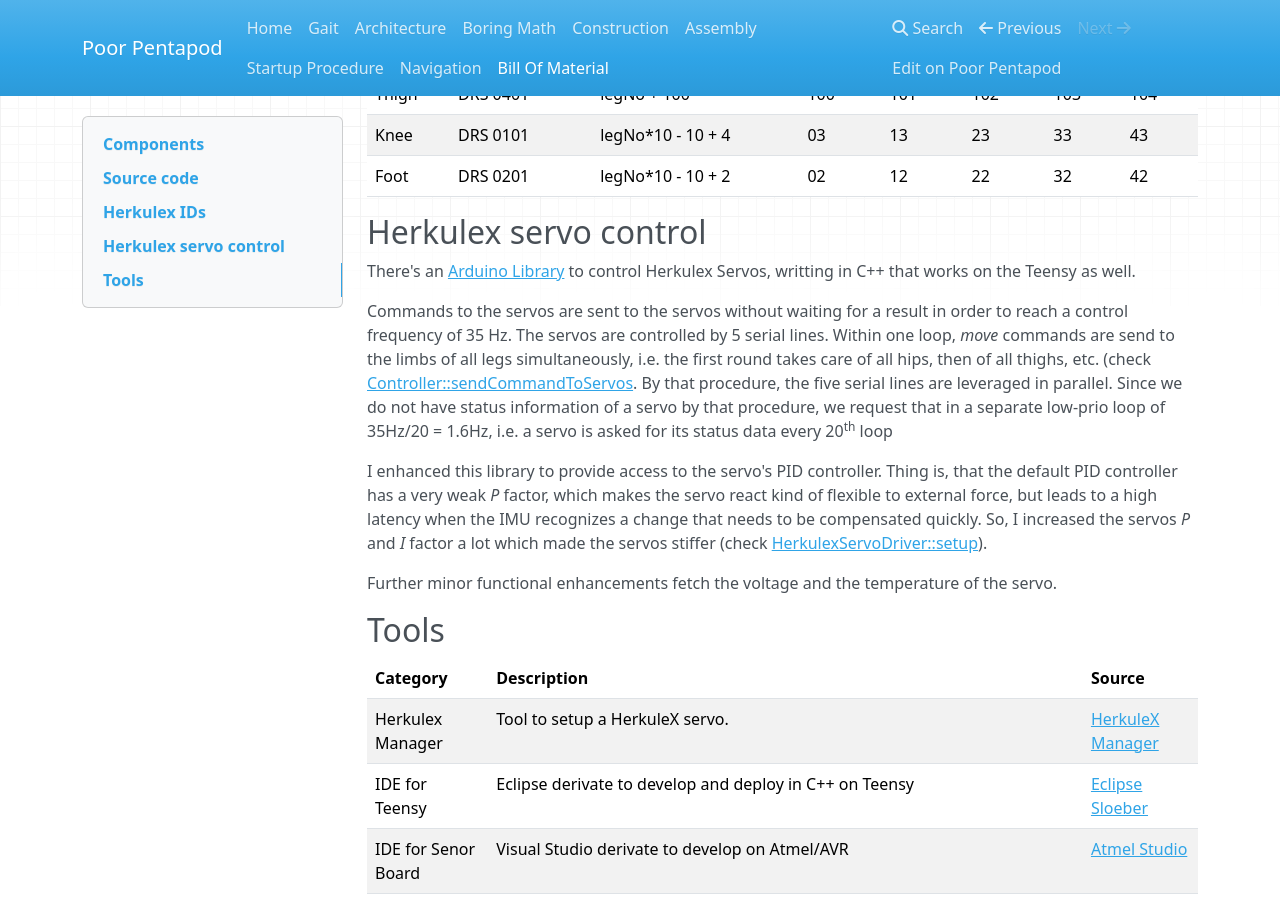
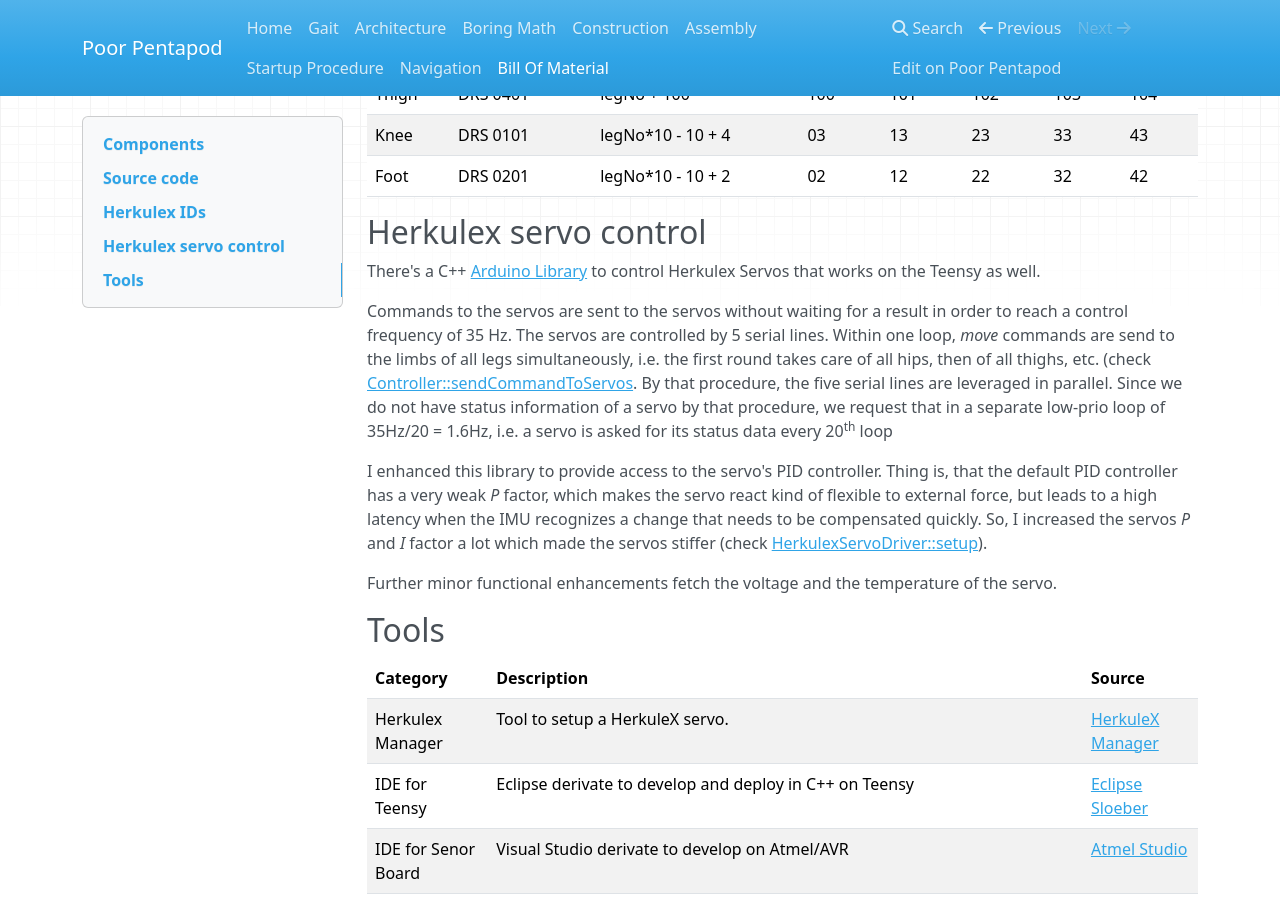
Before and after one commit to jochenalt/Pentapod-Design, an MkDocs documentation site: the page built from docs/bill-of-material.md, in a window 1280 px wide and 900 px high, scrolled down 3074 px. Built offline with MkDocs 1.6.1, drawn with Linux system fonts in a browser that asks for light colours; nearby versions of some CDN libraries; old or Windows-style settings are respelled for this version of MkDocs.

Commit message:
no message

```diff
--- a/docs/bill-of-material.md
+++ b/docs/bill-of-material.md
@@ -52,7 +52,7 @@ HerkuleX Servos are addressed with the so-called HerkuleX identifier. Each comma
 
 ## Herkulex servo control
 
-There's an [Arduino Library](https://github.com/jochenalt/Pentapod-Code/tree/master/Cortex/utilities/Herkulex) to control Herkulex Servos, writting in C++ that works on the Teensy as well.
+There's a C++ [Arduino Library](https://github.com/jochenalt/Pentapod-Code/tree/master/Cortex/utilities/Herkulex) to control Herkulex Servos that works on the Teensy as well.
 
 Commands to the servos are sent to the servos without waiting for a result in order to reach a control frequency of 35 Hz. The servos are controlled by 5 serial lines. Within one loop, *move* commands are send to the limbs of all legs simultaneously, i.e. the first round takes care of all hips, then of all thighs, etc. (check [Controller::sendCommandToServos](https://github.com/jochenalt/Pentapod-Code/tree/master/Cortex/Controller.cpp). By that procedure, the five serial lines are leveraged in parallel.
 Since we do not have status information of a servo by that procedure, we request that in a separate low-prio loop of 35Hz/20 = 1.6Hz, i.e. a servo is asked for its status data every 20<sup>th</sup> loop
```
Also changed, not shown: 2 other files.
